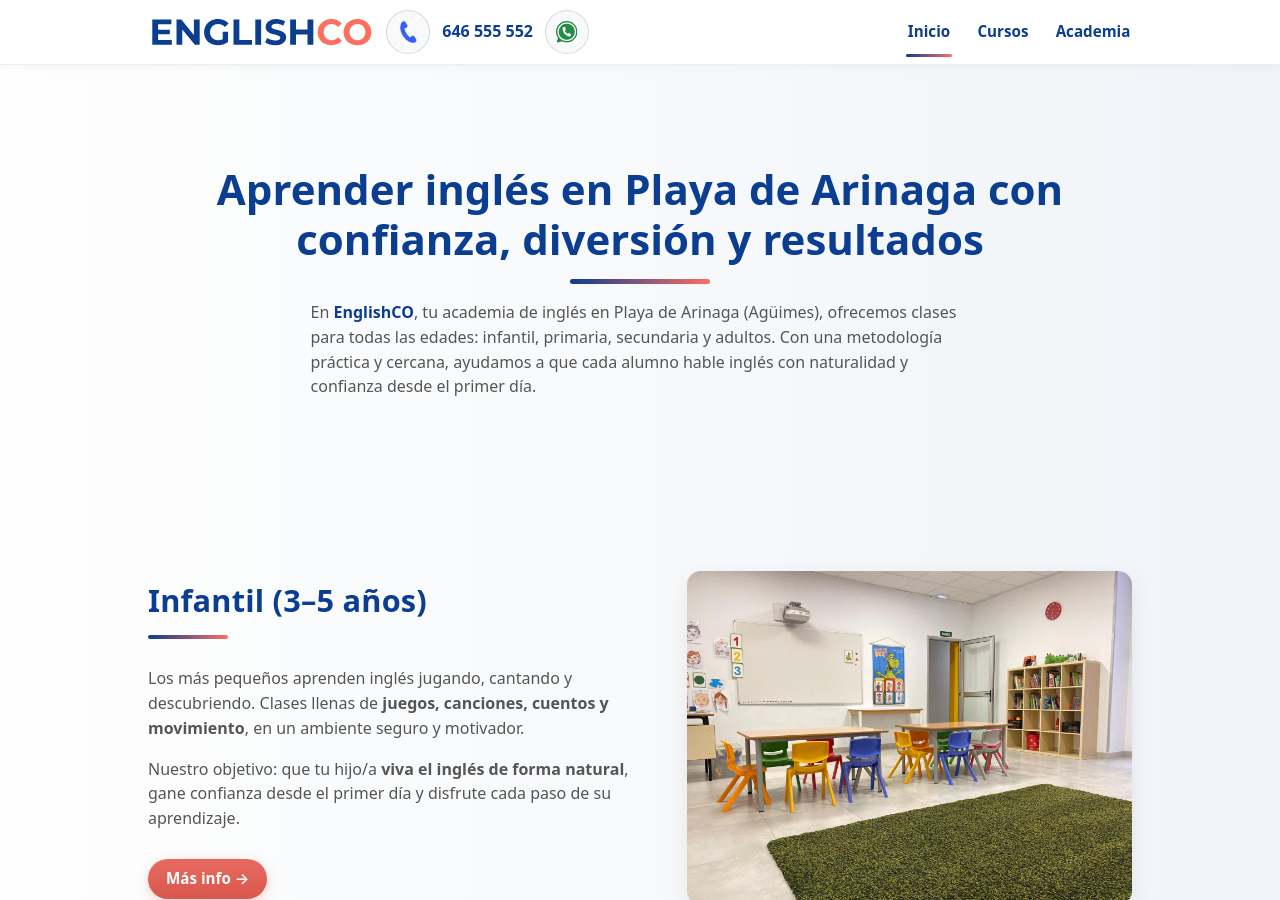
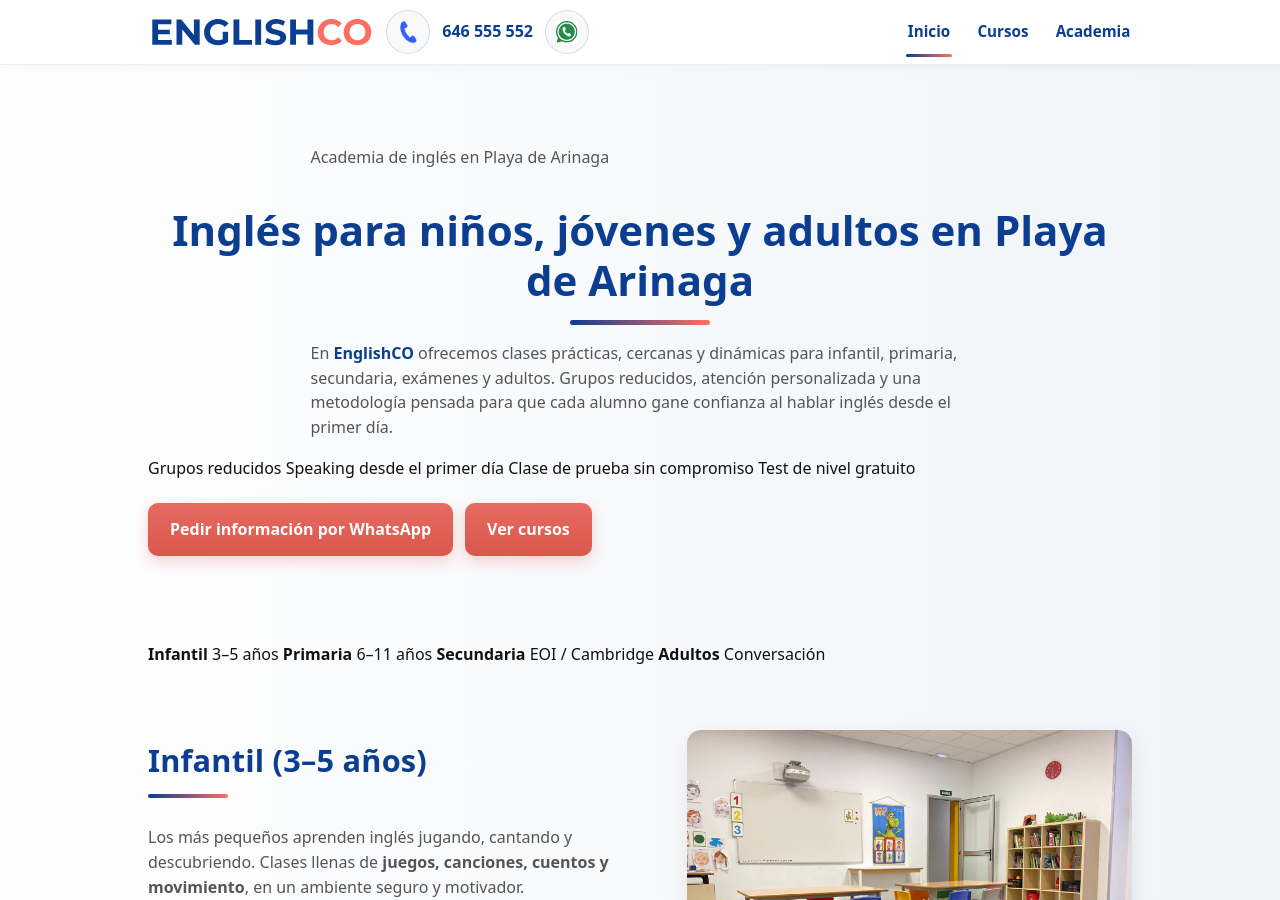
Before and after one commit to dixonbruce/englishco, a Jekyll site: the page built from index.html, in a window 1280 px wide and 900 px high. Built offline with Jekyll 4.4.1, drawn with Linux system fonts in a browser that asks for light colours; some of the changed text lies outside the part shown.

Commit message:
Update title and description in index.html

```diff
--- a/index.html
+++ b/index.html
@@ -1,27 +1,59 @@
 ---
 layout: default
-title: "English Co – Quién Somos"
-description: "Academia de inglés en Playa de Arinaga (Agüimes). Cursos divertidos y eficaces para infantil, primaria, secundaria y adultos."
+title: "English Co – Academia de Inglés en Playa de Arinaga"
+description: "Academia de inglés en Playa de Arinaga (Agüimes). Clases para infantil, primaria, secundaria, exámenes y adultos. Clase de prueba y test de nivel gratuitos."
 section: "home"
 ---
 
 <!-- Hero -->
+<section class="hero-light hero-home">
+  <div class="hero-inner">
+    <p class="eyebrow">Academia de inglés en Playa de Arinaga</p>
 
+    <h1>Inglés para niños, jóvenes y adultos en Playa de Arinaga</h1>
 
-    <section class="hero-light">
-        <div class="hero-inner">
+    <p class="hero-lead">
+      En <span class="brand-text">EnglishCO</span> ofrecemos clases prácticas, cercanas y dinámicas para
+      infantil, primaria, secundaria, exámenes y adultos. Grupos reducidos, atención personalizada
+      y una metodología pensada para que cada alumno gane confianza al hablar inglés desde el primer día.
+    </p>
 
-        <h1>Aprender inglés en Playa de Arinaga con confianza, diversión y resultados</h1>
-        <p>
-          En <span class="brand-text">EnglishCO</span>, tu academia de inglés en Playa de Arinaga (Agüimes),
-          ofrecemos clases para todas las edades: infantil, primaria, secundaria y adultos. Con una metodología práctica y cercana,
-          ayudamos a que cada alumno hable inglés con naturalidad y confianza desde el primer día.
-        </p>
-        <div class="cta-row">
-          <!-- <a class="cta-button" href="/cursos.html">Ver cursos</a> -->
-          <!-- <a class="cta-button cta-button--outline" href="/academia.html">Quiénes somos</a> -->
+    <div class="hero-highlights" aria-label="Ventajas principales">
+      <span>Grupos reducidos</span>
+      <span>Speaking desde el primer día</span>
+      <span>Clase de prueba sin compromiso</span>
+      <span>Test de nivel gratuito</span>
+    </div>
+
+    <div class="cta-row hero-cta">
+      <a class="cta-button cta-button--wa" href="https://wa.me/34646555552" target="_blank" rel="noopener">
+        Pedir información por WhatsApp
+      </a>
+      <a class="cta-button cta-button--outline" href="/cursos.html">
+        Ver cursos
+      </a>
     </div>
   </div>
+</section>
+
+<!-- Course quick links -->
+<section class="course-strip" aria-label="Cursos principales">
+  <a href="/infantil.html" class="course-strip__item">
+    <strong>Infantil</strong>
+    <span>3–5 años</span>
+  </a>
+  <a href="/primaria.html" class="course-strip__item">
+    <strong>Primaria</strong>
+    <span>6–11 años</span>
+  </a>
+  <a href="/secundaria.html" class="course-strip__item">
+    <strong>Secundaria</strong>
+    <span>EOI / Cambridge</span>
+  </a>
+  <a href="/adultos.html" class="course-strip__item">
+    <strong>Adultos</strong>
+    <span>Conversación</span>
+  </a>
 </section>
 
 <!-- Split #1 (text left, image right) -->
@@ -39,7 +71,7 @@
     <a href="/infantil.html" class="more-link">Más info →</a>
   </div>
   <div class="split__image">
-        <img src="https://englishco.es/infantil.jpg" alt="Alumnos jóvenes aprendiendo inglés" />
+    <img src="https://englishco.es/infantil.jpg" alt="Aula de infantil en EnglishCO" />
   </div>
 </section>
 
@@ -109,22 +141,134 @@
 <section class="features">
   <div class="features__item">
     <h3>Grupos reducidos</h3>
-        <p>Atención individual y participación constante.</p>
+    <p>Más participación, más corrección y una atención más cercana para cada alumno.</p>
   </div>
   <div class="features__item">
-        <h3>Hablar primero</h3>
-        <p>Speaking y pronunciación desde el día uno.</p>
+    <h3>Inglés práctico</h3>
+    <p>Clases centradas en comunicación real, pronunciación y confianza al hablar.</p>
+  </div>
+  <div class="features__item">
+    <h3>Seguimiento cercano</h3>
+    <p>Objetivos claros, progreso visible y comunicación directa con las familias.</p>
   </div>
 </section>
 
 <!-- CTA -->
 <section class="cta-band">
   <div class="cta-band__inner">
-        <h2>¿Listo para empezar?</h2>
-        <p>Escríbenos por WhatsApp o llámanos para reservar tu plaza.</p>
+    <h2>¿Quieres probar una clase?</h2>
+    <p>
+      Escríbenos por WhatsApp o llámanos para pedir información, hacer el test de nivel gratuito
+      o reservar una clase de prueba sin compromiso.
+    </p>
     <div class="cta-row">
       <a class="cta-button cta-button--wa" href="https://wa.me/34646555552" target="_blank" rel="noopener">WhatsApp</a>
       <a class="cta-button cta-button--outline" href="tel:+34646555552">Llamar: 646 555 552</a>
     </div>
   </div>
 </section>
+
+<!-- Suggested CSS additions / adjustments:
+
+.hero-home {
+  padding-top: clamp(4rem, 8vw, 6rem);
+  padding-bottom: clamp(3rem, 6vw, 4.5rem);
+}
+
+.hero-home .hero-inner {
+  max-width: 820px;
+}
+
+.eyebrow {
+  margin-bottom: 0.75rem;
+  color: var(--brand-purple, #32109b);
+  font-weight: 700;
+  text-transform: uppercase;
+  letter-spacing: 0.08em;
+  font-size: 0.85rem;
+}
+
+.hero-lead {
+  font-size: 1.08rem;
+  line-height: 1.75;
+}
+
+.hero-highlights {
+  display: flex;
+  flex-wrap: wrap;
+  justify-content: center;
+  gap: 0.75rem;
+  margin: 1.6rem auto 1.8rem;
+}
+
+.hero-highlights span {
+  background: #fff;
+  border: 1px solid rgba(50, 16, 155, 0.12);
+  border-radius: 999px;
+  padding: 0.55rem 0.9rem;
+  font-weight: 700;
+  color: #32109b;
+  box-shadow: 0 8px 20px rgba(30, 20, 90, 0.06);
+}
+
+.hero-cta {
+  justify-content: center;
+}
+
+.course-strip {
+  max-width: 980px;
+  margin: -1.5rem auto 3.5rem;
+  padding: 0 1rem;
+  display: grid;
+  grid-template-columns: repeat(4, minmax(0, 1fr));
+  gap: 1rem;
+  position: relative;
+  z-index: 2;
+}
+
+.course-strip__item {
+  background: #fff;
+  border-radius: 1rem;
+  padding: 1rem;
+  text-decoration: none;
+  color: inherit;
+  box-shadow: 0 12px 28px rgba(30, 20, 90, 0.08);
+  border: 1px solid rgba(50, 16, 155, 0.08);
+  transition: transform 0.18s ease, box-shadow 0.18s ease;
+}
+
+.course-strip__item:hover {
+  transform: translateY(-3px);
+  box-shadow: 0 16px 34px rgba(30, 20, 90, 0.12);
+}
+
+.course-strip__item strong,
+.course-strip__item span {
+  display: block;
+}
+
+.course-strip__item strong {
+  color: #32109b;
+  font-size: 1.05rem;
+}
+
+.course-strip__item span {
+  margin-top: 0.2rem;
+  color: #5f6470;
+  font-size: 0.92rem;
+}
+
+@media (max-width: 760px) {
+  .course-strip {
+    grid-template-columns: repeat(2, minmax(0, 1fr));
+    margin-top: 1rem;
+  }
+}
+
+@media (max-width: 460px) {
+  .course-strip {
+    grid-template-columns: 1fr;
+  }
+}
+
+-->
```
Lines whose indentation alone changed are shown as unchanged.
